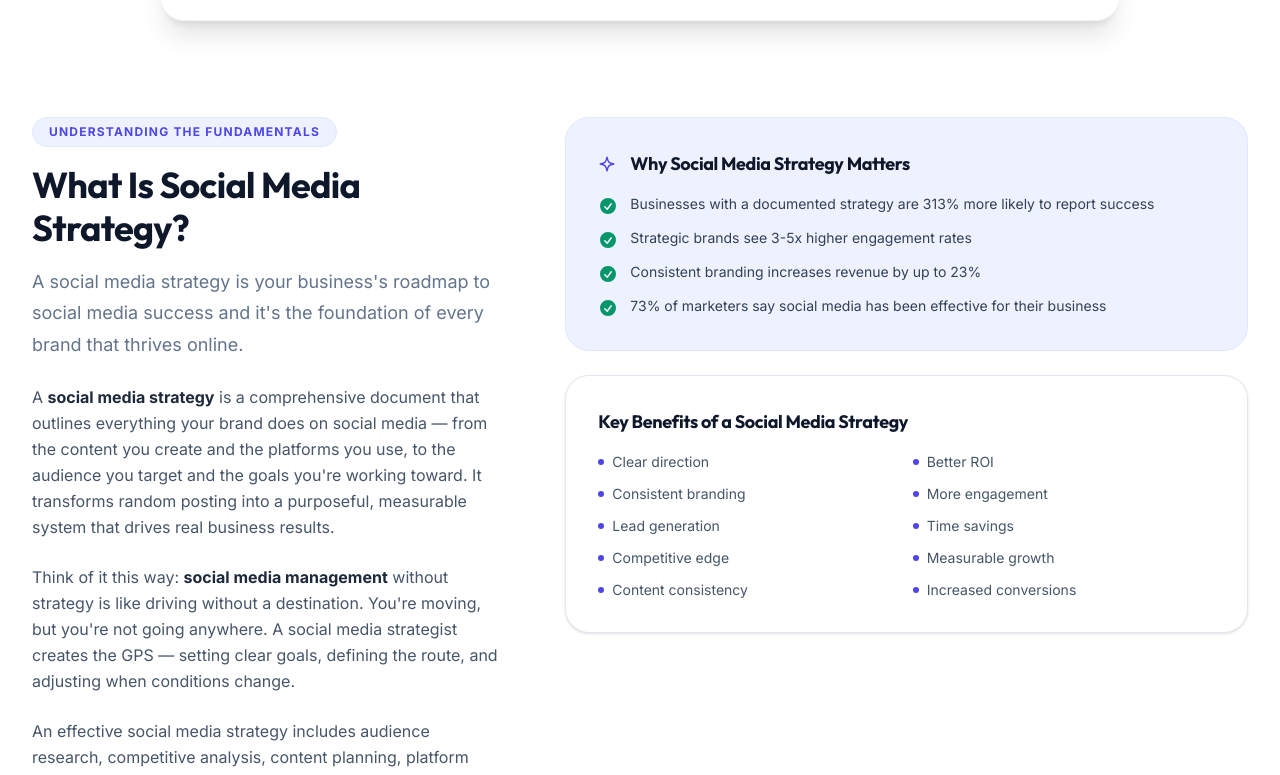
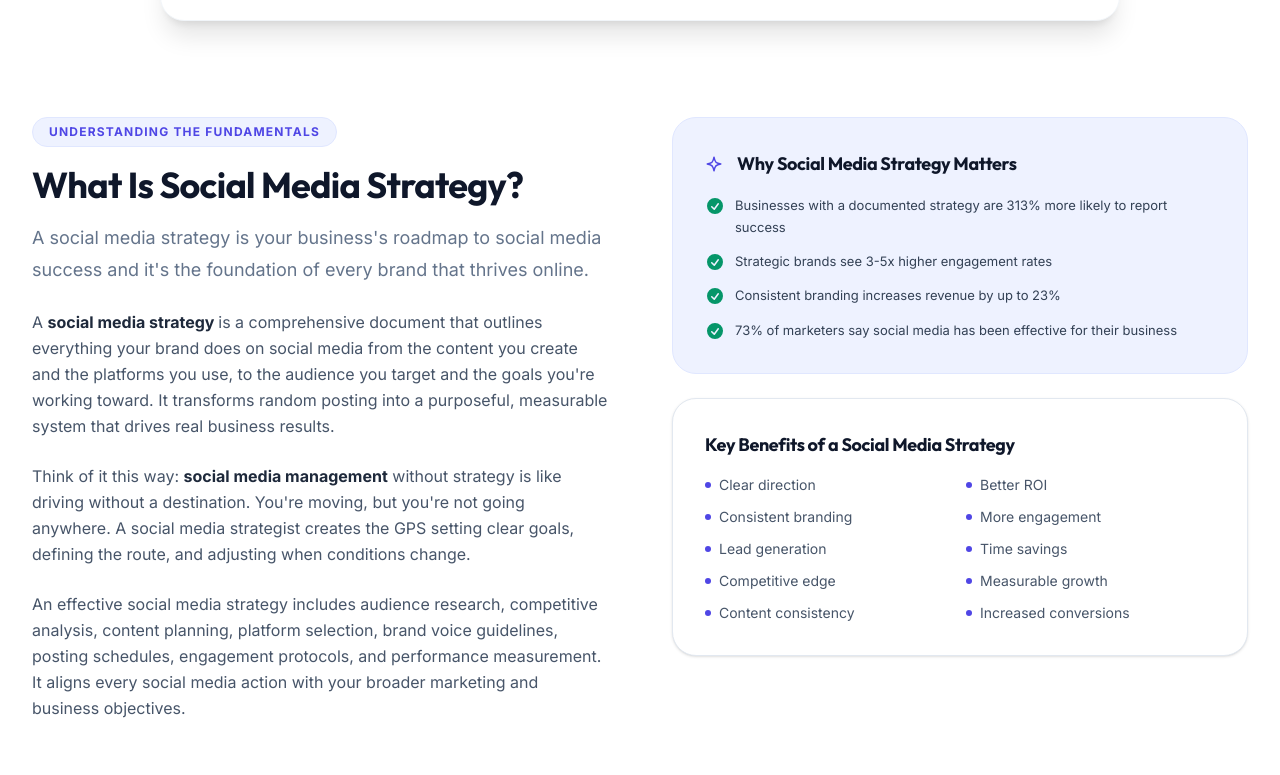
Before and after one commit to farad-alam/Social-Media-Strategist, a Next.js app: page / in a window 1280 px wide. Shown: the part 1195-1970 px from the top of the page. Built offline with nearby package versions, Linux system fonts and the light colour scheme.

Commit message:
style: Equalize column widths and adjust stat font size

```diff
--- a/app/page.tsx
+++ b/app/page.tsx
@@ -632,8 +632,8 @@ export default function HomePage() {
       {/* ===== WHAT IS SOCIAL MEDIA STRATEGY ===== */}
       <section id="what-is-social-media-strategy" className="section-padding">
         <div className="max-w-7xl mx-auto px-4 sm:px-6 lg:px-8">
-          <div className="grid lg:grid-cols-12 gap-12 lg:gap-16 items-start">
-            <ScrollReveal direction="left" className="lg:col-span-5">
+          <div className="grid lg:grid-cols-2 gap-12 lg:gap-16 items-start">
+            <ScrollReveal direction="left">
               <div>
                 <SectionHeading
                   badge="Understanding the Fundamentals"
@@ -645,9 +645,9 @@ export default function HomePage() {
 
                 <div className="space-y-6 text-slate-600 leading-relaxed">
                   <p>
-                    A <strong className="text-slate-800">social media strategy</strong> is a comprehensive
+                    A <strong className="text-slate-800">social media strategy </strong> is a comprehensive
                     document that outlines everything your brand does on social
-                    media — from the content you create and the platforms you use,
+                    media from the content you create and the platforms you use,
                     to the audience you target and the goals you&apos;re working toward.
                     It transforms random posting into a purposeful, measurable
                     system that drives real business results.
@@ -656,7 +656,7 @@ export default function HomePage() {
                     Think of it this way: <strong className="text-slate-800">social media management</strong>{" "}without
                     strategy is like driving without a destination. You&apos;re moving,
                     but you&apos;re not going anywhere. A social media strategist creates
-                    the GPS — setting clear goals, defining the route, and
+                    the GPS  setting clear goals, defining the route, and
                     adjusting when conditions change.
                   </p>
                   <p>
@@ -671,7 +671,7 @@ export default function HomePage() {
               </div>
             </ScrollReveal>
 
-            <ScrollReveal direction="right" delay={200} className="lg:col-span-7">
+            <ScrollReveal direction="right" delay={200}>
               <div className="space-y-6">
                 {/* Why It Matters Card */}
                 <div className="bg-primary-50 rounded-2xl p-8 border border-primary-100">
@@ -688,7 +688,7 @@ export default function HomePage() {
                       "Consistent branding increases revenue by up to 23%",
                       "73% of marketers say social media has been effective for their business",
                     ].map((stat, i) => (
-                      <li key={i} className="flex items-start gap-3 text-sm text-slate-700">
+                      <li key={i} className="flex items-start gap-2.5 text-[13px] text-slate-700">
                         <svg className="w-5 h-5 text-secondary flex-shrink-0 mt-0.5" fill="currentColor" viewBox="0 0 20 20">
                           <path fillRule="evenodd" d="M10 18a8 8 0 100-16 8 8 0 000 16zm3.857-9.809a.75.75 0 00-1.214-.882l-3.483 4.79-1.88-1.88a.75.75 0 10-1.06 1.061l2.5 2.5a.75.75 0 001.137-.089l4-5.5z" clipRule="evenodd" />
                         </svg>
```
